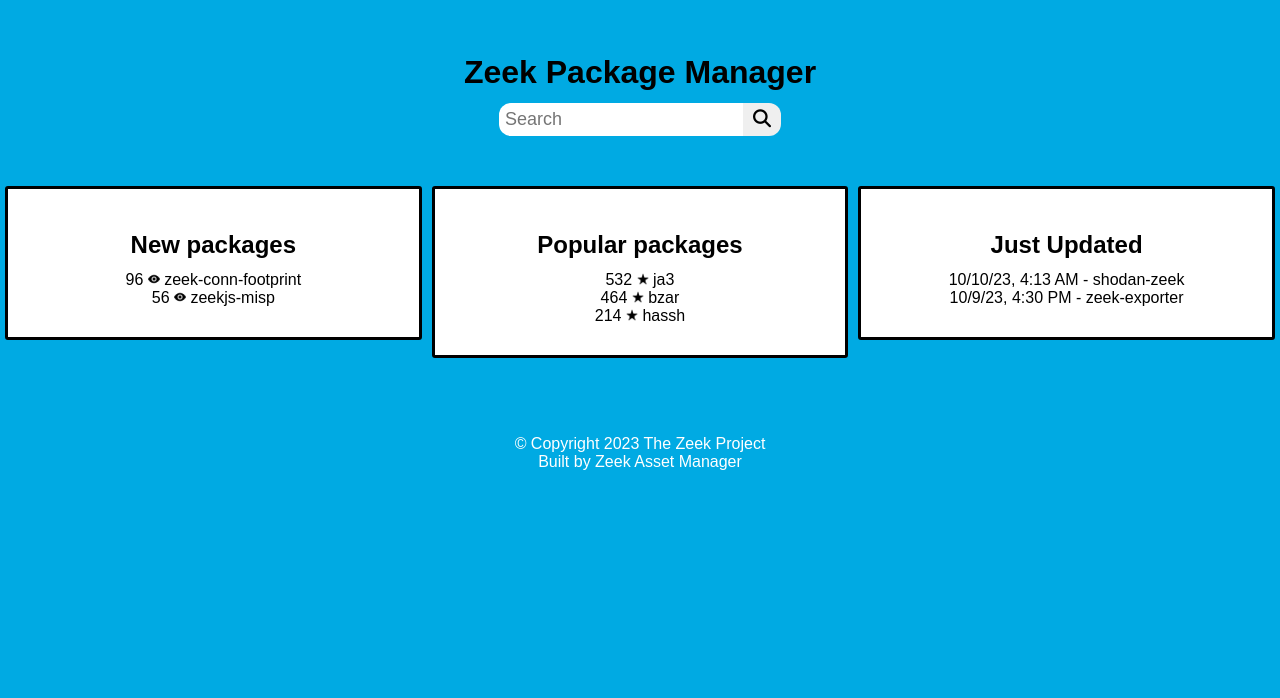
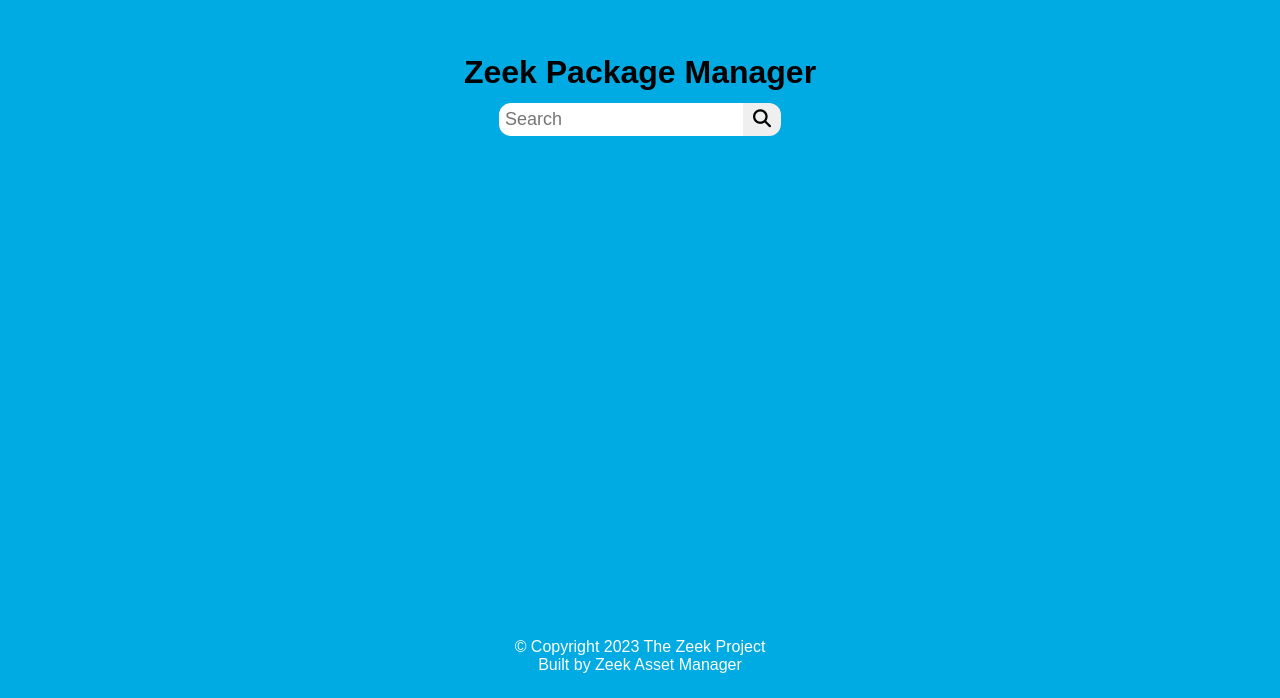
Before and after one commit to zeek/package-website, a FastAPI app: page /packages/1 in a window 1280 px wide. Shown: the part 102-800 px from the top of the page. Run offline with FastAPI, Linux system fonts and the light colour scheme; parts of the project's set-up code (start-up, migrations or seed data) failed here and were passed over; some libraries are stand-ins or nearby versions.

Commit message:
Revert "Package page"

```diff
--- a/zeek-package-website/static/css/style.css
+++ b/zeek-package-website/static/css/style.css
@@ -21,17 +21,6 @@ body {
     background: var(--zeek-blue);
     font-family: var(--font-family);
     text-align: center;
-}
-
-h1 {
-    margin: 6px;
-    padding: 6px;
-    text-align: center;
-}
-
-h2 {
-    padding: 6px;
-    margin: 6px;
 }
 
 /* Nav Styling */
@@ -84,6 +73,11 @@ h2 {
     font-size: 18px;
 }
 
+h1 {
+    margin: 6px;
+    padding: 6px;
+}
+
 .search-card {
     padding: 24px;
     margin: 18px auto;
@@ -91,7 +85,6 @@ h2 {
     width: 60%;
 }
 
-/* Package info styling */
 .packages-container {
     display: flex;
     flex-direction: column;
@@ -126,52 +119,31 @@ h2 {
     margin: 24px auto;
     padding: 24px;
     border-radius: 6px;
-    width: 80%;
+    width: 65%;
 }
 
 .package-left-container {
-    width: 40%;
+    width: 50%;
 }
 
 .package-right-container {
-    width: 40%;
+    width: 50%;
 }
 
 .readme-container {
     background-color: #FFFFFF;
-    border-radius: 5px;
-    margin-top: 10px;
-    margin-left: auto;
-    margin-right: 152px;
-    padding: 6px;
-    width: 45%;
-    list-style-position: inside;
-    display:inline;
-    text-align: left;
-}
-
-.readme-container img {
-    max-width: 100%;
-    max-height: 100%;
-}
-
-.small-card {
-    background-color: #FFFFFF;
-    border-radius: 6px;
-    margin-top: 10px;
-    margin-right: -30px;
-    padding: 6px;
-    min-height: 50px;
-    width: 80%;
-    float: inline-end;
     border-radius: 6px;
     margin: 6px auto;
 }
 
+h2 {
+    padding: 6px;
+    margin: 6px;
+}
 /* Footer Styling  */
 footer {
     bottom: 0;
-    position: relative;
+    position: absolute;
     margin: 3rem 0 0;
     padding: 1.5rem;
     width: 100%;
--- a/zeek-package-website/templates/index.html
+++ b/zeek-package-website/templates/index.html
@@ -8,51 +8,7 @@ Zeek Package Repository
 <h1>Zeek Package Manager</h1>
 <div class="search-container">
     <form method="POST" action="/search">
-        <input class="search-bar" type="text" name="search" placeholder="Search" /><button type="submit" class="submit-search"><i class="fa-solid fa-magnifying-glass"></i></button>
+        <input class="search-bar" type="text" name="query" placeholder="Search" /><button type="submit" class="submit-search"><i class="fa-solid fa-magnifying-glass"></i></button>
     </form>
 </div>
-
-<div class="row-info-container">
-    <div class="column-info-container">
-        <h2>New packages</h2>
-        <ul>
-            96 <img src="../static/images/eye.png"
-            width="12px" height="auto">
-            zeek-conn-footprint
-        </ul>
-        <ul>
-            56 <img src="../static/images/eye.png"
-            width="12px" height="auto">
-            zeekjs-misp
-        </ul>
-    </div>
-    <div class="column-info-container">
-        <h2> Popular packages</h2>
-        <ul>
-            532 <img src="../static/images/star.png"
-            width="12px" height="auto">
-            ja3
-        </ul>
-        <ul>
-            464 <img src="../static/images/star.png"
-            width="12px" height="auto">
-            bzar
-        </ul>
-        <ul>
-            214 <img src="../static/images/star.png"
-            width="12px" height="auto">
-            hassh
-        </ul>
-    </div>
-    <div class="column-info-container">
-        <h2> Just Updated</h2>
-        <ol>
-            10/10/23, 4:13 AM - shodan-zeek
-        </ol>
-        <ol>
-            10/9/23, 4:30 PM - zeek-exporter
-        </ol>
-
-    </div>
-</div>
 {% endblock %}
--- a/zeek-package-website/templates/package-info.html
+++ b/zeek-package-website/templates/package-info.html
@@ -7,7 +7,7 @@ Zeek Package Repository
 {% block content %}
 <div class="page-container">
     <div class="package-title-card">
-        <h1 class="package-text">{{ data.package_name|replace('.json', '') }} <small>version: {{ data.package_info["version"] }}</small></h1>
+        <h1 class="package-text">{{ data.package_name }} <small>version: {{ data.package_info["version"] }}</small></h1>
         {% if data.package_info["description"] is not none %}
         <p class="package-text">{{ data.package_info["description"] }}</p>
         {% endif %}
@@ -25,7 +25,7 @@ Zeek Package Repository
             </div>
             <div class="small-card">
                 <h2>Build Command</h2>
-                <code>{{ data.package_info["build_cmd"] if data.package_info["build_cmd"] is not none else "No Build Command" }}</code>
+                <code>{{ data.package_info["build_cmd"] if data.package_info["build_cmd"] is not none else "No Test Command" }}</code>
             </div>
             <div class="small-card">
                 <h2>Repository</h2>
--- a/zeek-package-website/templates/template.html
+++ b/zeek-package-website/templates/template.html
@@ -10,7 +10,6 @@
 
         <!--Custom CSS Scripts-->
         <link href="/static/css/style.css" rel="stylesheet" />
-        <!--Add per page in this block-->
         {% block css %}
         {% endblock %}
         <!--Font Awesome Library-->
```
Also changed, not shown: zeek-package-website/app/main.py (line endings or trailing spaces), zeek-package-website/static/images/eye.png (deleted), zeek-package-website/static/images/star.png (deleted).
